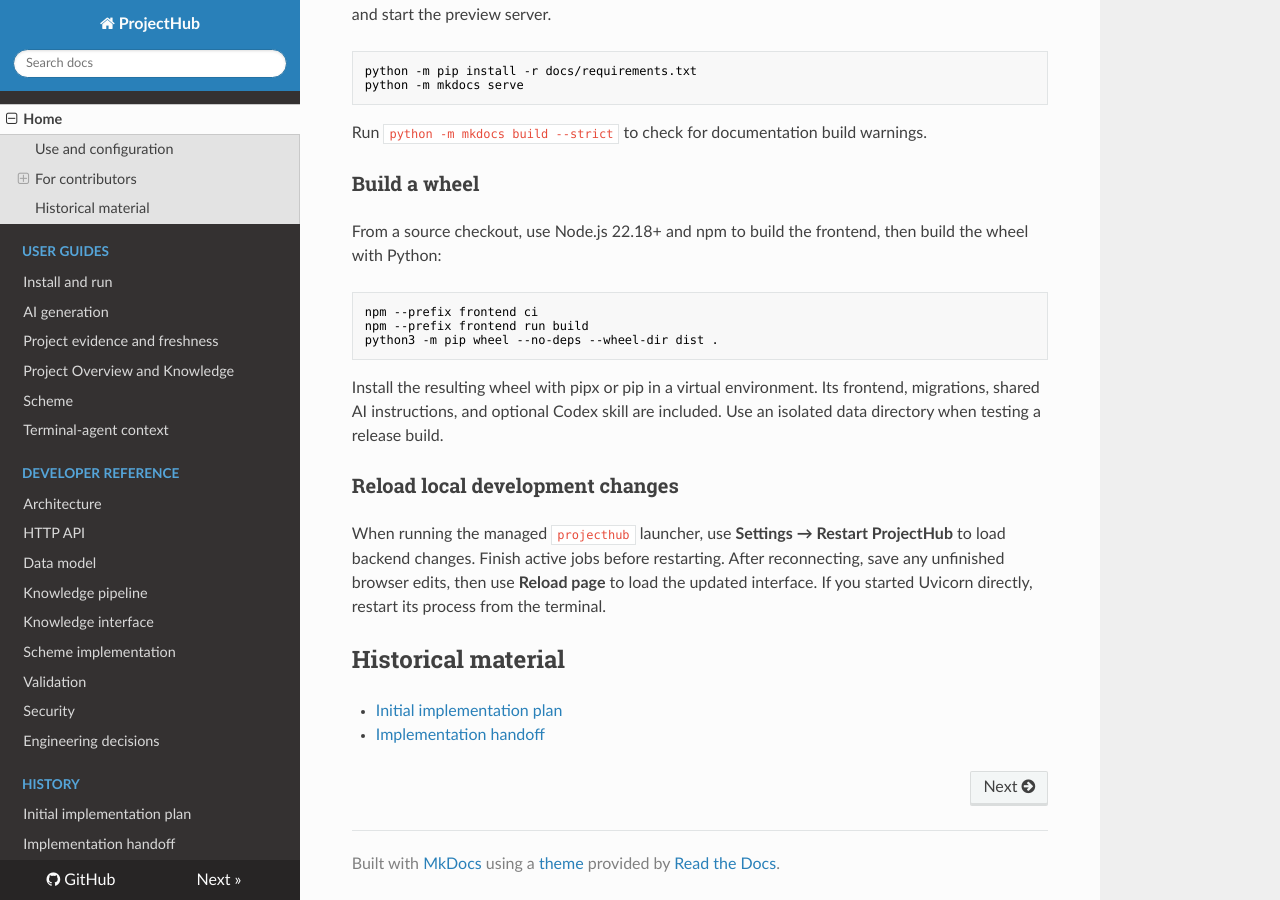
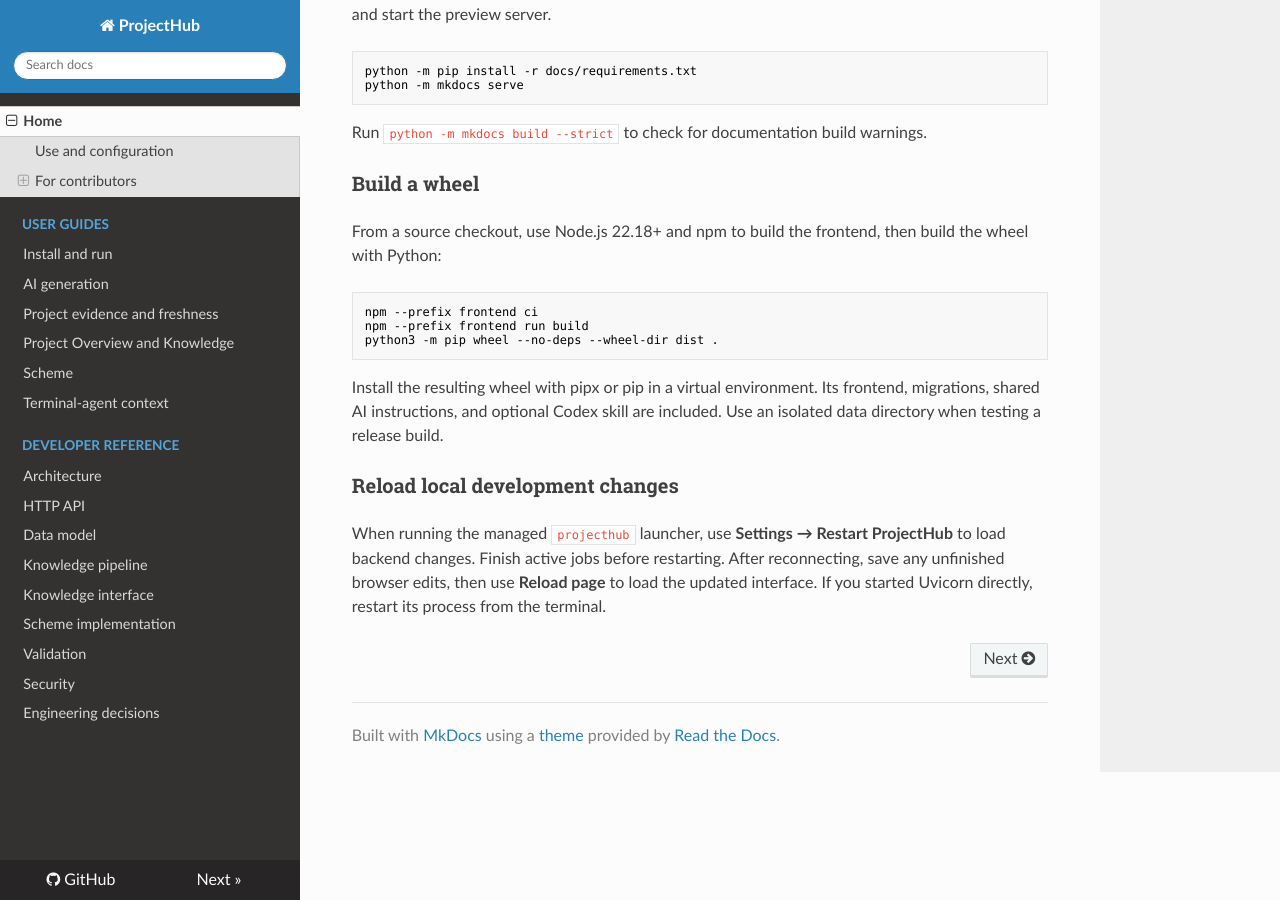
Before and after one commit to avnikonenko/ProjectHub, an MkDocs documentation site: the page built from docs/README.md, in a window 1280 px wide and 900 px high, scrolled down 1417 px. Built offline with MkDocs 1.6.1, drawn with Linux system fonts in a browser that asks for light colours; nearby versions of some CDN libraries.

Commit message:
Archive the initial implementation history

```diff
--- a/docs/README.md
+++ b/docs/README.md
@@ -66,8 +66,3 @@ to load backend changes. Finish active jobs before restarting. After
 reconnecting, save any unfinished browser edits, then use **Reload page** to load
 the updated interface. If you started Uvicorn directly, restart its process from
 the terminal.
-
-## Historical material
-
-- [Initial implementation plan](IMPLEMENTATION_PLAN.md)
-- [Implementation handoff](IMPLEMENTATION_REPORT.md)
--- a/mkdocs.yml
+++ b/mkdocs.yml
@@ -33,6 +33,3 @@ nav:
       - Validation: TEST_REPORT.md
       - Security: SECURITY_REVIEW.md
       - Engineering decisions: DECISIONS.md
-  - History:
-      - Initial implementation plan: IMPLEMENTATION_PLAN.md
-      - Implementation handoff: IMPLEMENTATION_REPORT.md
```
Also changed, not shown: docs/IMPLEMENTATION_PLAN.md (deleted, +0 -44 lines), docs/IMPLEMENTATION_REPORT.md (deleted, +0 -12 lines).
